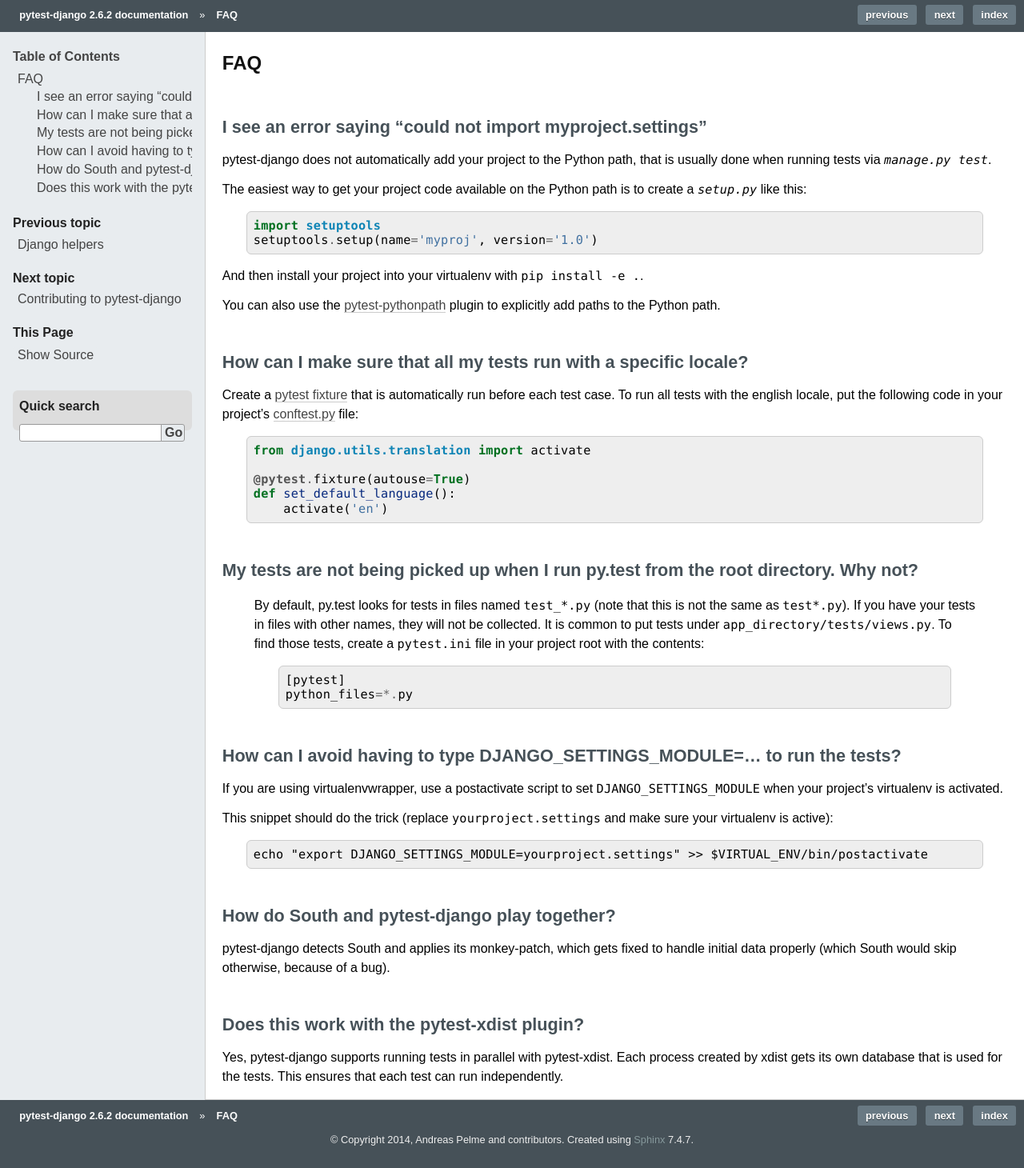
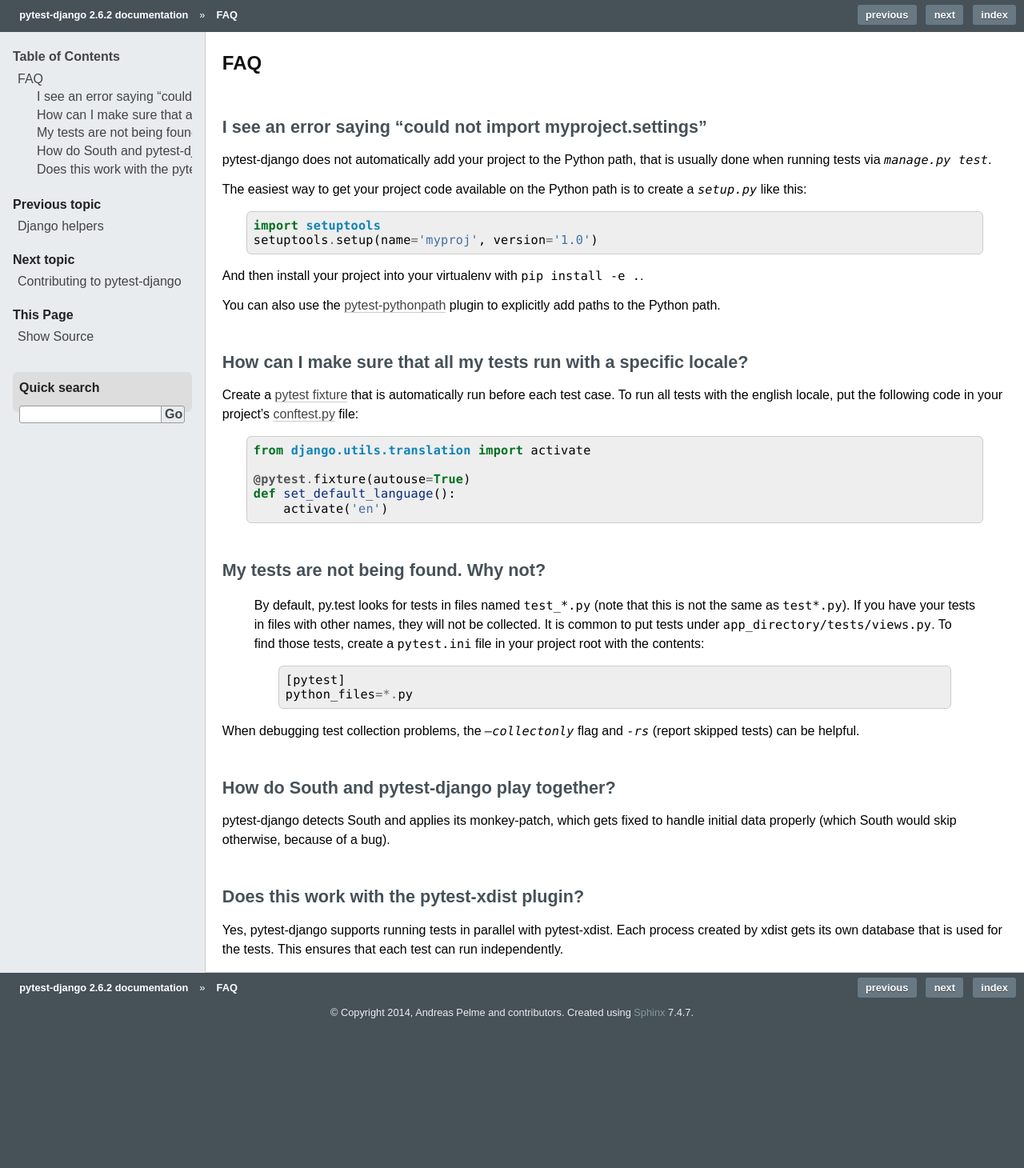
Before and after one commit to pytest-dev/pytest-django, a Sphinx documentation site: the page built from docs/faq.rst, in a window 1280 px wide. Shown: the whole page at 80% size. Built offline with Sphinx 7.4.7, drawn with Linux system fonts in a browser that asks for light colours; after the commit the page ends 1300 px from its top, so only the background shows below that.

Commit message:
Updated FAQ on test collection + removed FAQ on DJANGO_SETTINGS_MODULE

```diff
--- a/docs/faq.rst
+++ b/docs/faq.rst
@@ -37,28 +37,19 @@
 
 .. _faq-tests-not-being-picked-up:
 
-My tests are not being picked up when I run py.test from the root directory. Why not?
+My tests are not being found. Why not?
 -------------------------------------------------------------------------------------
- By default, py.test looks for tests in files named ``test_*.py`` (note that this is not the same as ``test*.py``).
- If you have your tests in files with other names, they will not be collected. It is common to put tests under
- ``app_directory/tests/views.py``. To find those tests, create a ``pytest.ini`` file in your
- project root with the contents::
+ By default, py.test looks for tests in files named ``test_*.py`` (note that
+ this is not the same as ``test*.py``).  If you have your tests in files with
+ other names, they will not be collected. It is common to put tests under
+ ``app_directory/tests/views.py``. To find those tests, create a ``pytest.ini``
+ file in your project root with the contents::
 
     [pytest]
     python_files=*.py
 
-
-.. _faq-django-settings-module:
-
-How can I avoid having to type DJANGO_SETTINGS_MODULE=... to run the tests?
----------------------------------------------------------------------------
-
-If you are using virtualenvwrapper, use a postactivate script to set ``DJANGO_SETTINGS_MODULE`` when your project's virtualenv is activated.
-
-This snippet should do the trick (replace ``yourproject.settings`` and make sure your virtualenv is active)::
-
-    echo "export DJANGO_SETTINGS_MODULE=yourproject.settings" >> $VIRTUAL_ENV/bin/postactivate
-
+When debugging test collection problems, the `--collectonly` flag and `-rs`
+(report skipped tests) can be helpful.
 
 How do South and pytest-django play together?
 ---------------------------------------------
```
